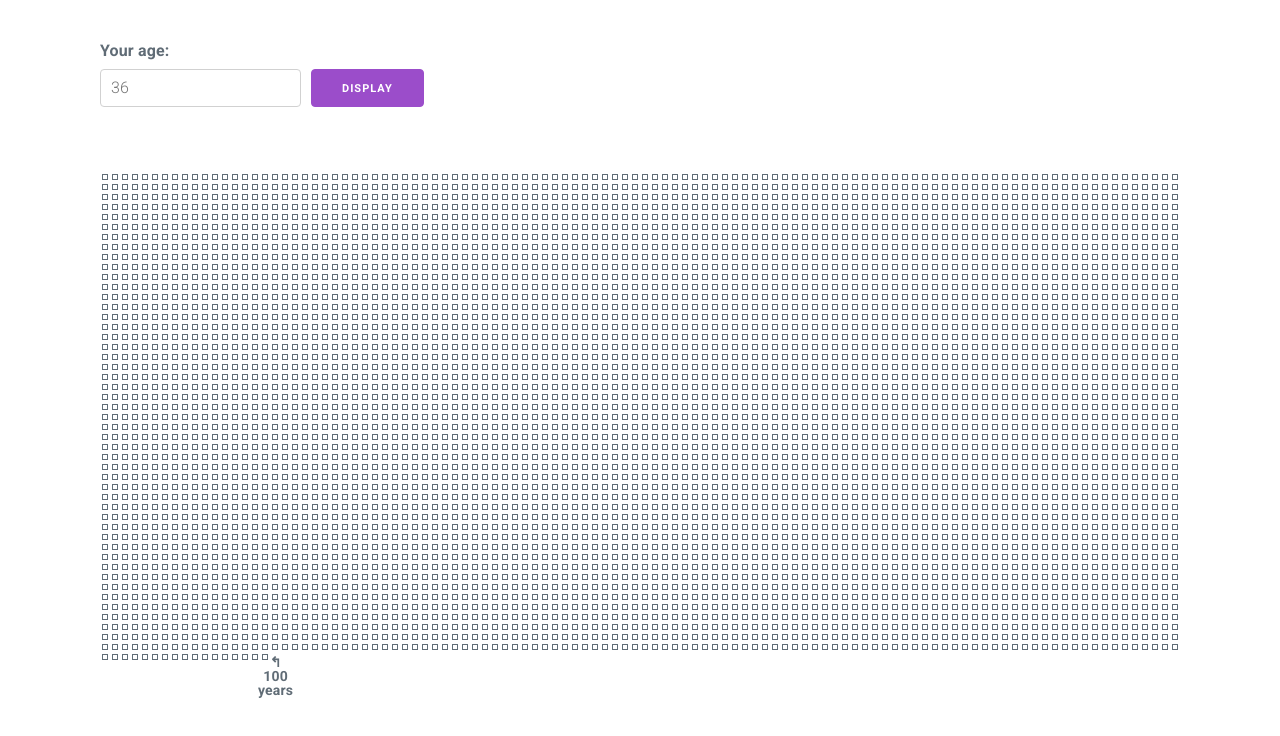
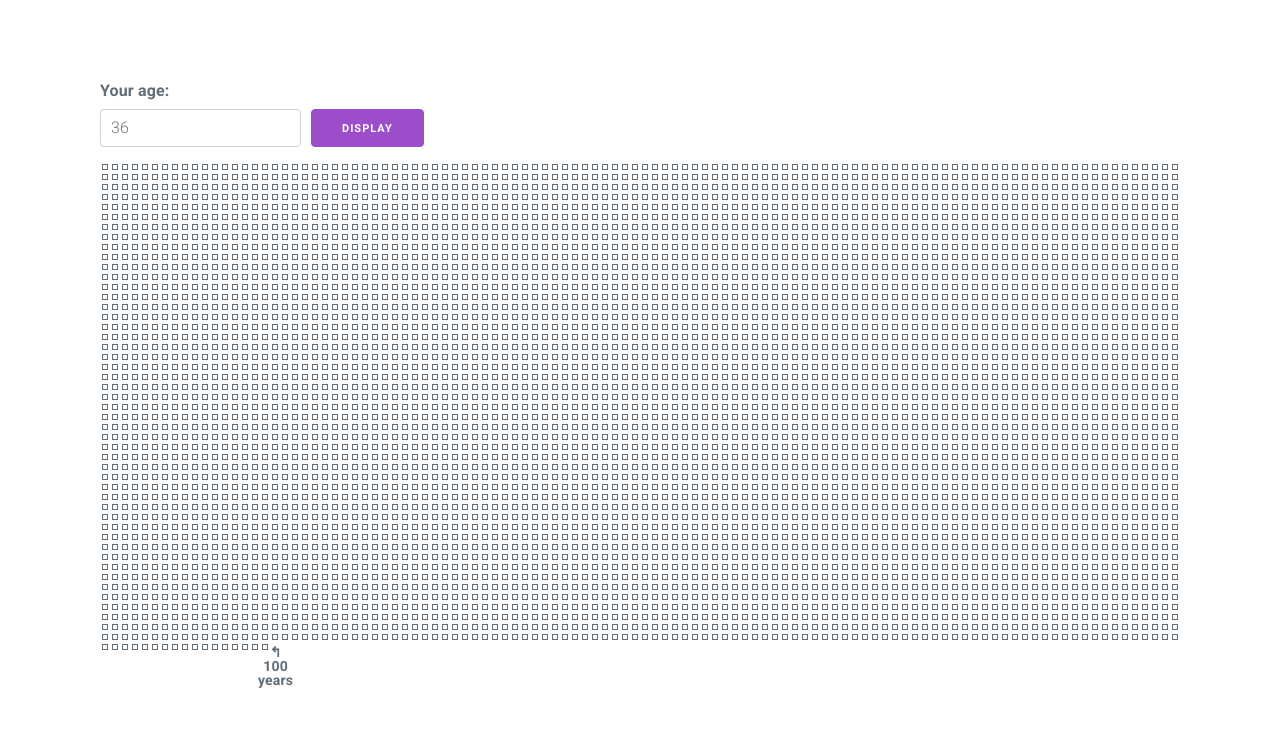
Before and after one commit to clarkglenn/life-week-dots, a website: page index.html in a window 1280 px wide. Drawn offline with nearby package versions, Linux system fonts and the light colour scheme.

Commit message:
Adds some top margin

```diff
--- a/index.html
+++ b/index.html
@@ -23,6 +23,7 @@
         align-items: center;
         justify-content: center;
         display: flex;
+        padding-top:30px;
       }
 
       /* .container {
@@ -34,7 +35,6 @@
         display: flex;
         flex-wrap: wrap;
         font-size: 5px;
-        margin-top: 50px;
         margin-bottom: 100px;
       }
 
```
